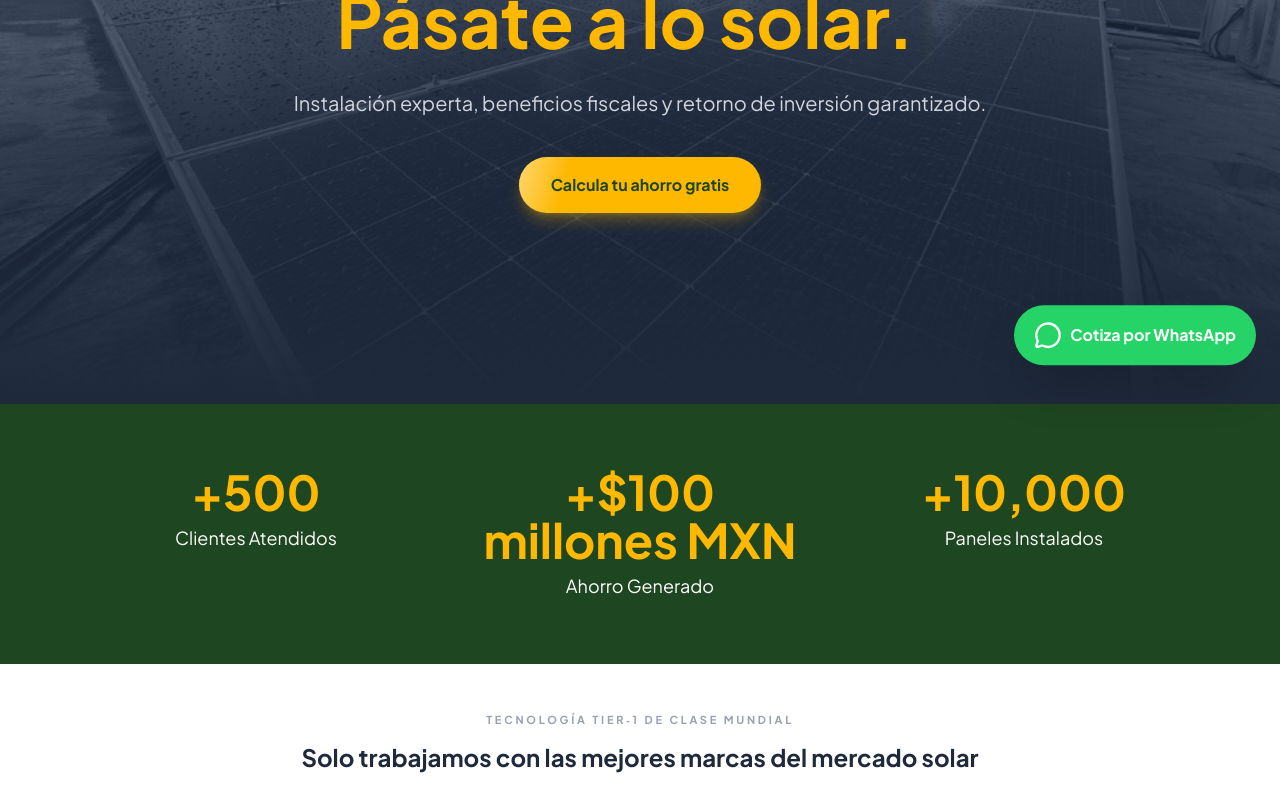
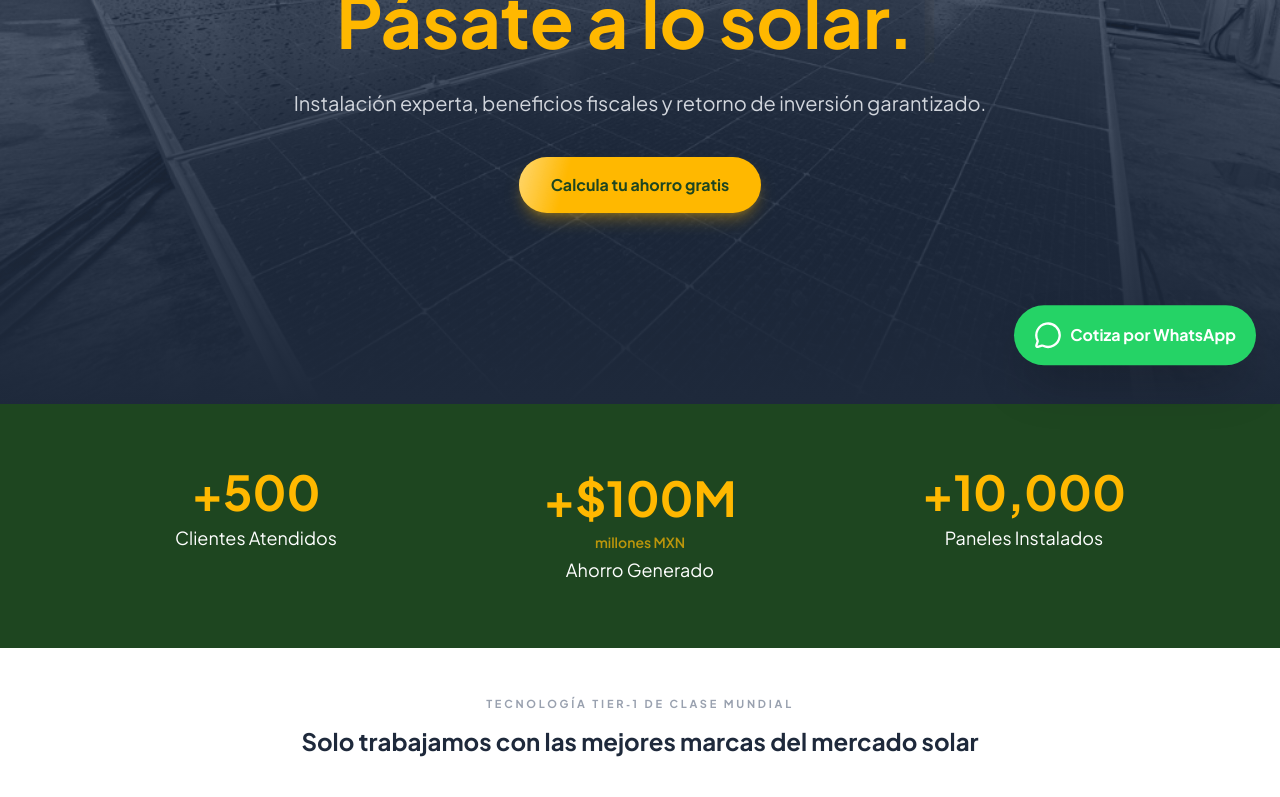
Before and after one commit to iramirezftg/genera-mexico, a Next.js app: page / in a window 1280 px wide. Shown: the part 396-1193 px from the top of the page. Built offline with nearby package versions, Linux system fonts and the light colour scheme.

Commit message:
fix: stat ahorro generado ordenado en 3 líneas para evitar overflow

```diff
--- a/src/app/page.tsx
+++ b/src/app/page.tsx
@@ -141,10 +141,11 @@ export default function LandingPage() {
             <p className="mt-2 text-lg">Clientes Atendidos</p>
           </motion.div>
           <motion.div initial={{ opacity: 0, scale: 0.8 }} animate={inViewStats ? { opacity: 1, scale: 1 } : {}} transition={{ duration: 0.5, delay: 0.2 }}>
-            <h2 className="text-5xl font-bold text-brand-amber">
-              +$<span>{inViewStats && <CountUp end={100} duration={3} />}</span> millones MXN
+            <h2 className="text-5xl font-bold text-brand-amber leading-tight">
+              +${inViewStats && <CountUp end={100} duration={3} />}M
             </h2>
-            <p className="mt-2 text-lg">Ahorro Generado</p>
+            <p className="text-sm font-semibold text-brand-amber/70 mt-1">millones MXN</p>
+            <p className="mt-1 text-lg">Ahorro Generado</p>
           </motion.div>
           <motion.div initial={{ opacity: 0, scale: 0.8 }} animate={inViewStats ? { opacity: 1, scale: 1 } : {}} transition={{ duration: 0.5, delay: 0.4 }}>
             <h2 className="text-5xl font-bold text-brand-amber">
```
